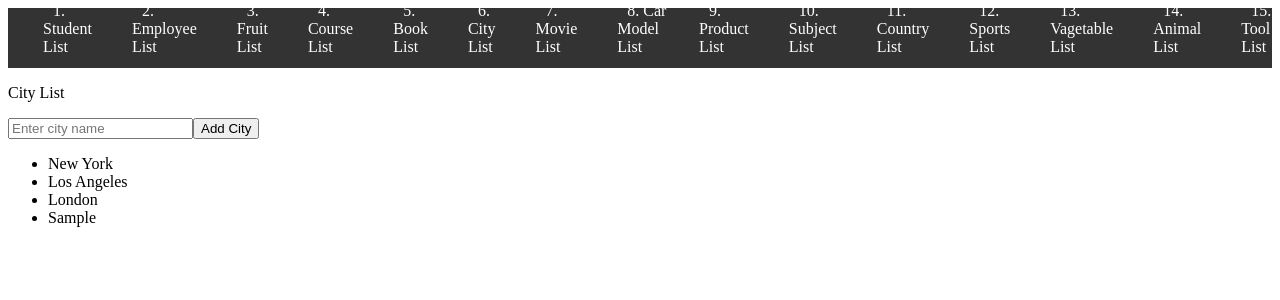
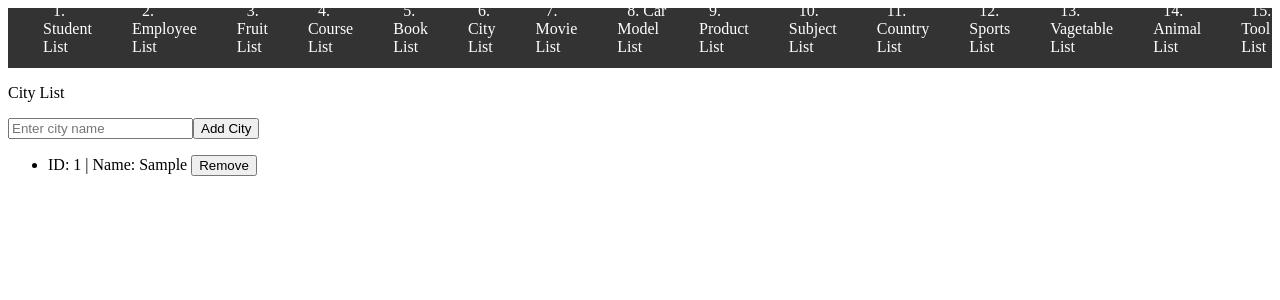
Before and after one commit to kaysie0919/AngularDataStructure, an Angular app: page /citlist in a window 1280 px wide. Both pictures are taken after typing "Sample" into the empty fields and a click on the button "Add City". Shown: the top 300 px of the page. Built offline with nearby package versions, Linux system fonts and the light colour scheme.

Commit message:
Add citylist services

```diff
--- a/src/app/components/citylist/citylist.component.html
+++ b/src/app/components/citylist/citylist.component.html
@@ -1,6 +1,9 @@
 <p>City List</p>
-<input type="text" id="city" [(ngModel)]="city" placeholder="Enter city name">
+<input type="text" [(ngModel)]="city" placeholder="Enter city name">
 <button (click)="addCity()">Add City</button>
-  <ul>
-    <li *ngFor="let city of cityList">{{ city }}</li>
-  </ul>
+<ul>
+  <li *ngFor="let city of cityList">
+    ID: {{ city.id }} | Name: {{ city.name }}
+    <button (click)="removeCity(city.id)">Remove</button>
+  </li>
+</ul>
--- a/src/app/components/citylist/citylist.component.ts
+++ b/src/app/components/citylist/citylist.component.ts
@@ -1,19 +1,27 @@
 import { Component } from '@angular/core';
+import { CitylistService } from '../services/citylist.service';
 
 @Component({
   selector: 'app-citylist',
   templateUrl: './citylist.component.html',
-  styleUrl: './citylist.component.css'
+  styleUrls: ['./citylist.component.css']
 })
 export class CitylistComponent {
   city: string = '';
-  cityList: string[] = ['New York', 'Los Angeles', 'London'];
+  cityList: { id: number; name: string }[] = [];
+
+  constructor(private cityService: CitylistService) {
+    this.cityList = this.cityService.getCities();
+  }
 
   addCity() {
-    if (this.city.trim()) {
-      this.cityList.push(this.city.trim());
-      this.city = '';
-    }
+    this.cityService.addCity(this.city);
+    this.cityList = this.cityService.getCities();
+    this.city = '';
   }
 
+  removeCity(id: number) {
+    this.cityService.removeCity(id);
+    this.cityList = this.cityService.getCities();
+  }
 }
--- /dev/null
+++ b/src/app/components/services/citylist.service.ts
@@ -0,0 +1,32 @@
+import { Injectable } from '@angular/core';
+
+interface City {
+  id: number;
+  name: string;
+}
+
+@Injectable({
+  providedIn: 'root'
+})
+export class CitylistService {
+  private cityList: City[] = [];
+  private nextId: number = 1;
+
+  getCities(): City[] {
+    return this.cityList;
+  }
+
+  addCity(name: string) {
+    if (name.trim()) {
+      const city: City = {
+        id: this.nextId++,
+        name: name.trim()
+      };
+      this.cityList.push(city);
+    }
+  }
+
+  removeCity(id: number) {
+    this.cityList = this.cityList.filter(city => city.id !== id);
+  }
+}
```
Also changed, not shown: 1 other file (tests, documents, lock files or other folders).
